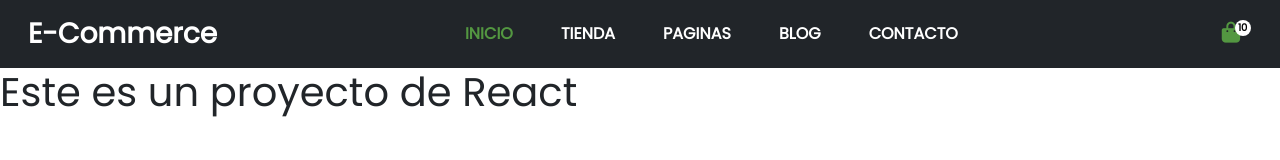
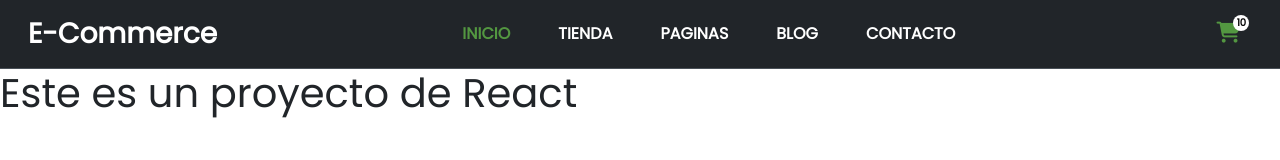
Before and after one commit to jereromiti/react-project, a React (Create React App) app: page / in a window 1280 px wide. Shown: the top 160 px of the page. Built offline with nearby package versions, Linux system fonts and the light colour scheme.

Commit message:
Second commit. Se arregla el NavBar, se cambia el icono de carrito, y se cambia el nombre de la prop message por gretting

```diff
--- a/src/App.js
+++ b/src/App.js
@@ -7,7 +7,7 @@ function App() {
   return (
     <div className="App">
       <NavBar />
-      <ItemListContainer message="Este es un proyecto de React"/>
+      <ItemListContainer greeting="Este es un proyecto de React"/>
     </div>
   );
 }
--- a/src/components/ItemListContainer/ItemListContainer.jsx
+++ b/src/components/ItemListContainer/ItemListContainer.jsx
@@ -1,12 +1,12 @@
 import React from "react";
 
-function ItemListContainer( { message } ) {
+function ItemListContainer( { greeting } ) {
 
   // const username = "name";
 
   return (
     <div>
-      <h1>{message}</h1>
+      <h1>{greeting}</h1>
     </div>
   );
 }
--- a/src/components/NavBar/CartWidget/CartWidget.css
+++ b/src/components/NavBar/CartWidget/CartWidget.css
@@ -11,8 +11,8 @@ a.fas {
     flex-direction: column;
     justify-content: center;
     align-items: center;
-    top: -2px;
-    left: 13px;
+    top: -7px;
+    left: 17px;
     width: 16px;
     height: 16px;
     font-size: 10px;
--- a/src/components/NavBar/CartWidget/CartWidget.jsx
+++ b/src/components/NavBar/CartWidget/CartWidget.jsx
@@ -5,7 +5,7 @@ function CartWidget( {artOfCart} ) {
   return (
     <ul class="navbar-nav icons ms-auto mb-2 mb-lg-0">
       <li class=" nav-item pe-3">
-        <a href="#" class="fas fa-shopping-bag">
+        <a href="#" class="fas fa-cart-shopping">
           <span class="num rounded-circle"> {artOfCart} </span>
         </a>
       </li>
--- a/src/components/NavBar/NavBar.jsx
+++ b/src/components/NavBar/NavBar.jsx
@@ -4,8 +4,8 @@ import CartWidget from "./CartWidget/CartWidget";
 
 function NavBar() {
   return (
-    <header class="w-100 bg-dark">
-      <nav class="navbar navbar-expand-lg navbar-light">
+    <header class="w-100">
+      <nav class="navbar navbar-expand-lg bg-dark border-bottom border-bottom-dark" data-bs-theme="dark">
         <div class="header__nav__row container-fluid pe-lg-2">
           <a class="navbar-brand fw-bold fs-3" href="#">
             E-Commerce
--- a/src/index.js
+++ b/src/index.js
@@ -6,9 +6,9 @@ import reportWebVitals from './reportWebVitals';
 
 const root = ReactDOM.createRoot(document.getElementById('root'));
 root.render(
-  <React.StrictMode>
+  // <React.StrictMode>
     <App />
-  </React.StrictMode>
+  // </React.StrictMode>
 );
 
 // If you want to start measuring performance in your app, pass a function
```
